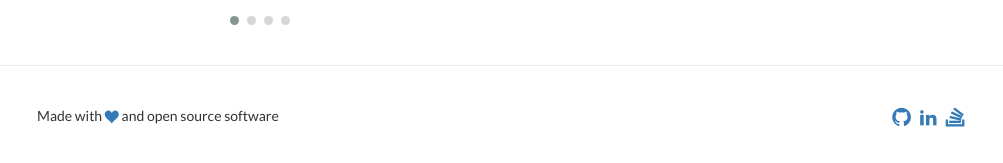
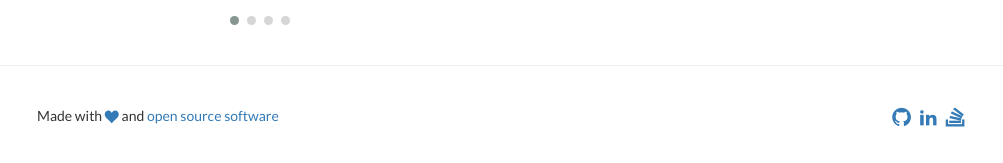
Before and after one commit to jmlemetayer/abba, a Jekyll site: the page built from index.html, in a window 1280 px wide and 900 px high, scrolled down 1562 px. Shown: the part 734-897 px from the top of the window, without its empty margins (138-1141 px from the left). Built offline with Jekyll 4.4.1, drawn with Linux system fonts in a browser that asks for light colours; some web fonts are replaced.

Commit message:
[gh-page] Add a link to credits in footer

```diff
--- a/index.html
+++ b/index.html
@@ -248,7 +248,7 @@ title: ABBA &middot; Apache Bootstrap &amp; Bootswatch Autoindex
 	<div class="container">
 		<div class="row">
 			<div class="left">
-				Made with <span class="icon icon-heart" aria-hidden="true"></span><span class="sr-only">love</span> and open source software
+				Made with <span class="icon icon-heart" aria-hidden="true"></span><span class="sr-only">love</span> and <a href="{{ site.github.repository_url }}#credits">open source software</a>
 			</div>
 			<div class="right">
 				<a href="{{ site.github.owner_url }}">
```
